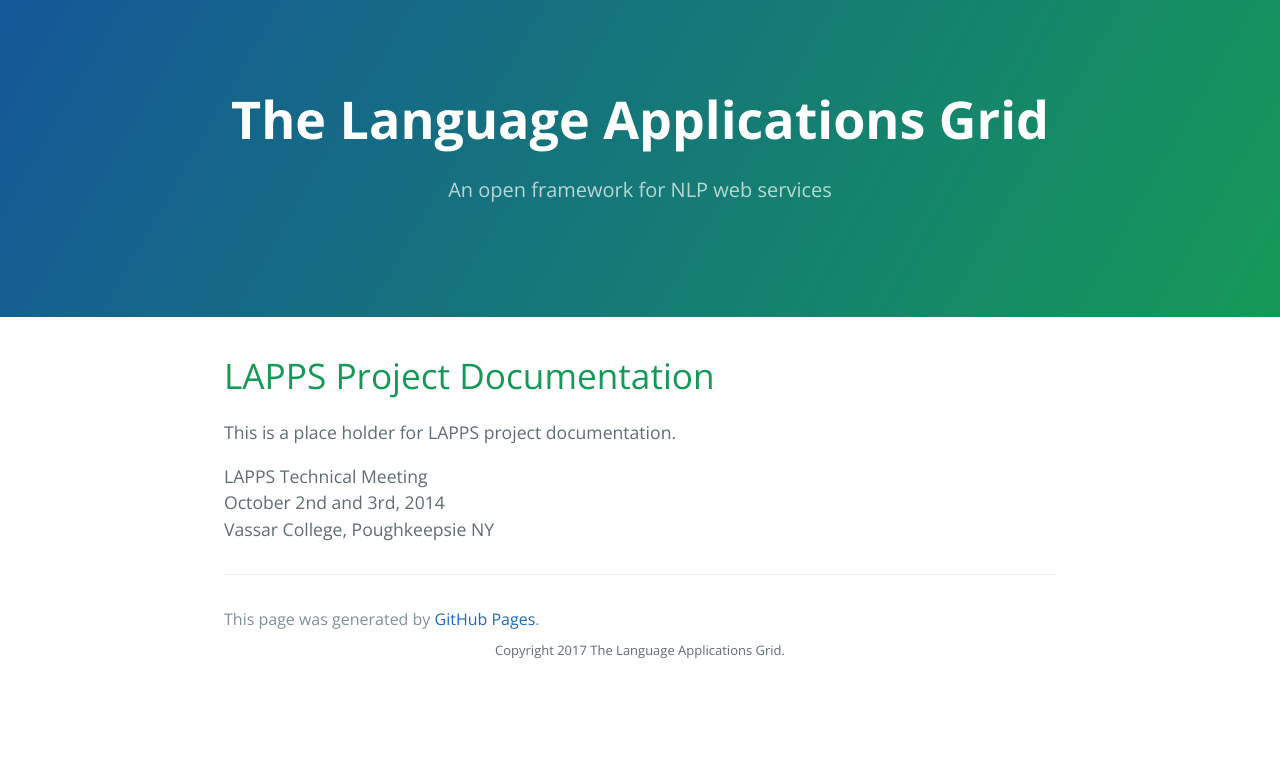
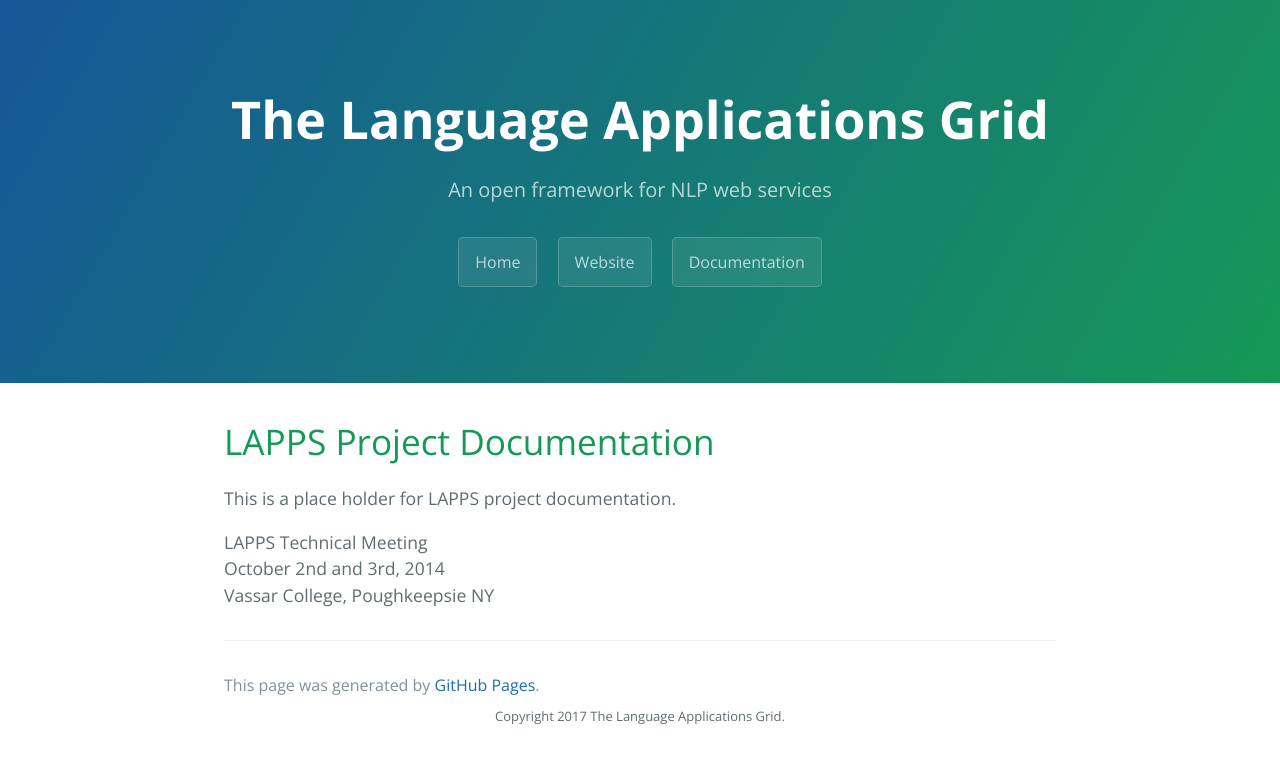
Before and after one commit to lapps/lapps.github.io, a Jekyll site: the page built from README.md, in a window 1280 px wide. Shown: the top 764 px of the page. Built offline with Jekyll 4.4.1, drawn with Linux system fonts in a browser that asks for light colours.

Commit message:
Added default buttons to header

```diff
--- a/_layouts/default.html
+++ b/_layouts/default.html
@@ -22,9 +22,15 @@
         <a href="{{ site.github.tar_url }}" class="btn">Download .tar.gz</a>
       {% endif %}
       -->
-      {% for button in page.buttons %}
-      	<a href="{{button.href}}" class="btn">{{button.text}}</a>
-      {% endfor %}
+      {% if page.buttons %}
+	      {% for button in page.buttons %}
+    	  	<a href="{{button.href}}" class="btn">{{button.text}}</a>
+      	  {% endfor %}
+      {% else %}
+      	<a href="/" class="btn">Home</a>
+      	<a href="http://www.lappsgrid.org" class="btn">Website</a>
+      	<a href="/Documentation" class="btn">Documentation</a>
+      {% endif %}
     </section>
 
     <section class="main-content">
```
Also changed, not shown: index.md (+1 -1 lines), 2 other files.
